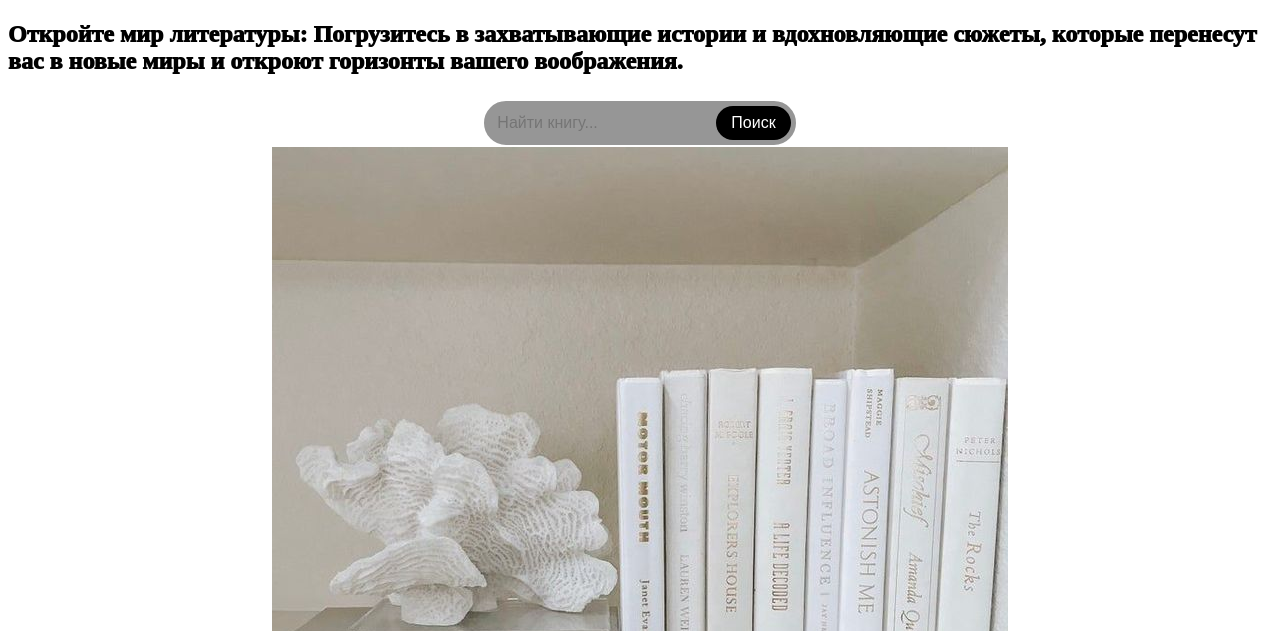
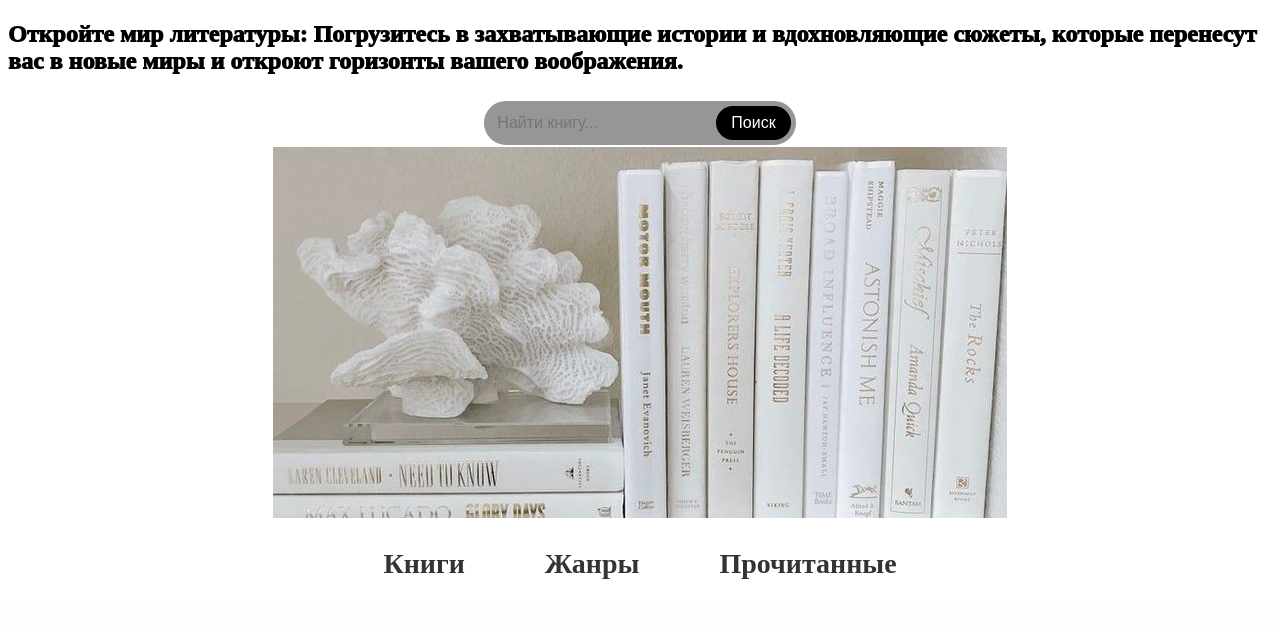
Before and after one commit to Sveta671/kursovaya, a plain HTML site: page index.html in a window 1280 px wide. Shown: the part 156-787 px from the top of the page. Drawn offline with Linux system fonts and the light colour scheme.

Commit message:
Update index.html

```diff
--- a/index.html
+++ b/index.html
@@ -41,7 +41,7 @@
   </div>
 
     <div class="image-container" style="display: flex; justify-content: center;">
-        <img src="6c198ffbc5e8e54e29cde235b9acb50c.jpg" alt="">
+        <img src="6c198ffbc5e8e54e29cde235b9acb51c.jpg" alt="">
       </div>
 
 
```
